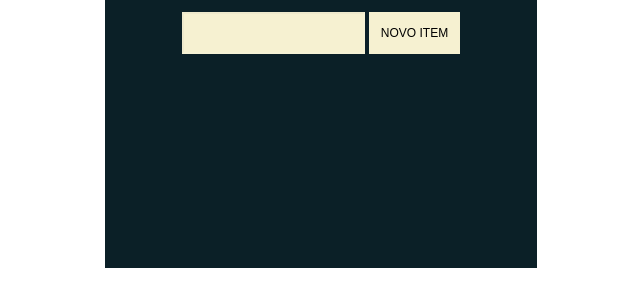
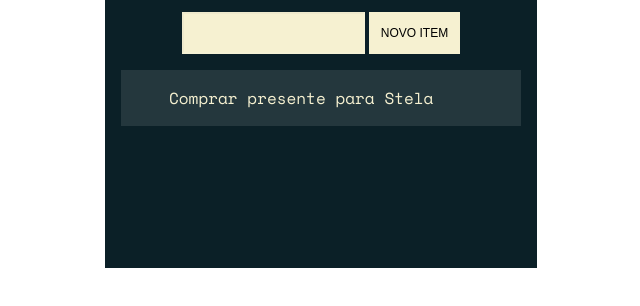
Before and after one commit to eduarda-rocha/Alura-JS-Web, a plain HTML site: page projeto_inicial/index.html in a window 1280 px wide. Shown: the part 298-604 px from the top of the page, without its empty margins (319-959 px from the left). Drawn offline with nearby package versions, Linux system fonts and the light colour scheme; a web font is replaced by a local one.

Commit message:
Atualização

```diff
--- a/projeto_inicial/index.html
+++ b/projeto_inicial/index.html
@@ -21,8 +21,13 @@
       </form>
 
       <ul class="list">
+        <li class="task">
+          <p class="content">Comprar presente para Stela</p>
+        </li>
 
       </ul>
     </div>
+
+    <script src="listaDeTraefas.js"></script>
 </body>
 </html>
```
Also changed, not shown: projeto_inicial/listaDeTarfeas.js (added).
